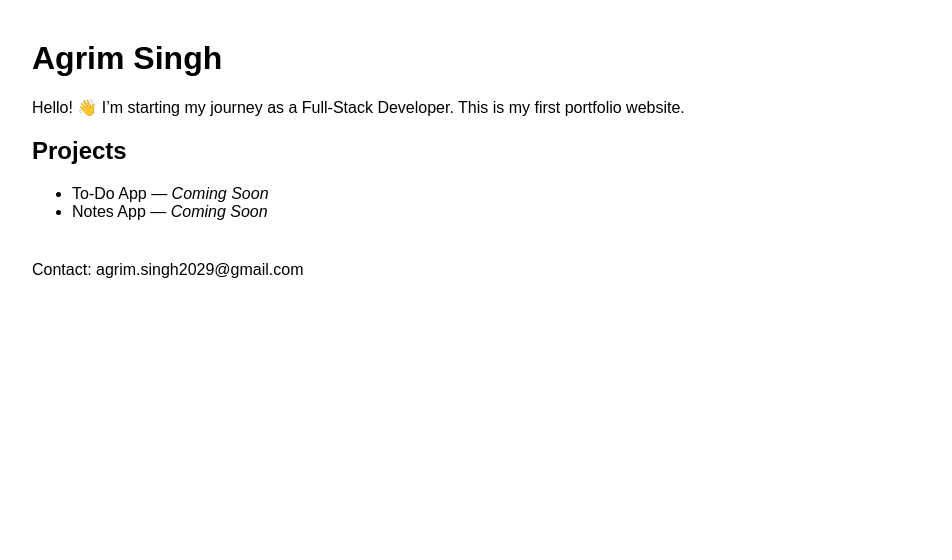
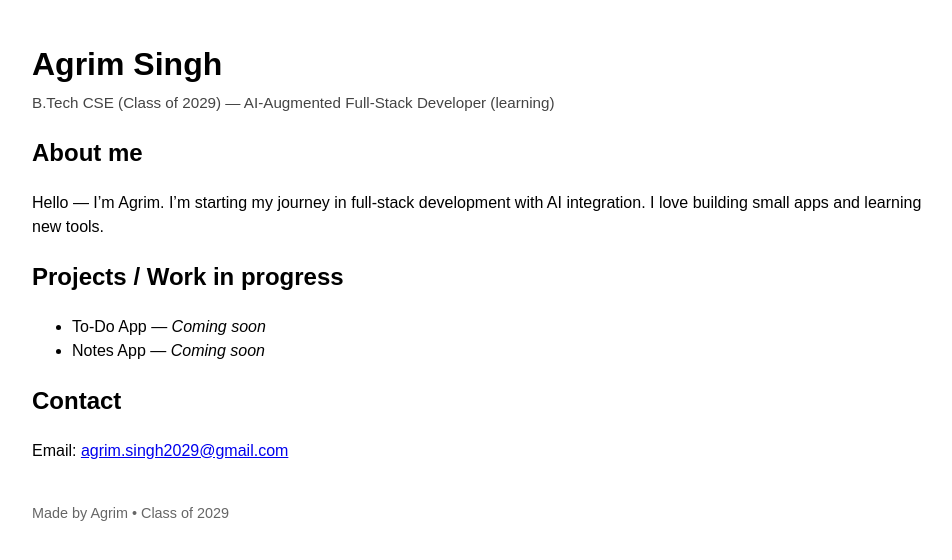
Before and after one commit to Agrim-Singh2029/Portfolio, a plain HTML site: page index.html in a window 1280 px wide. Shown: the whole page, without its empty margins (158-1110 px from the left). Drawn offline with Linux system fonts and the light colour scheme.

Commit message:
chore: Day 2 — update index.html (About + contact)

```diff
--- a/index.html
+++ b/index.html
@@ -5,18 +5,32 @@
   <meta name="viewport" content="width=device-width,initial-scale=1" />
   <title>Agrim Singh — Portfolio</title>
 </head>
-<body style="font-family:Arial,sans-serif;max-width:900px;margin:40px auto;">
-  <h1>Agrim Singh</h1>
-  <p>Hello! 👋 I’m starting my journey as a Full-Stack Developer. This is my first portfolio website.</p>
+<body style="font-family:Arial,sans-serif;max-width:900px;margin:40px auto;line-height:1.5;">
+  <header>
+    <h1 style="margin-bottom:0.25rem;">Agrim Singh</h1>
+    <p style="margin-top:0;font-size:0.95rem;color:#444;">B.Tech CSE (Class of 2029) — AI-Augmented Full-Stack Developer (learning)</p>
+  </header>
 
-  <h2>Projects</h2>
-  <ul>
-    <li>To-Do App — <em>Coming Soon</em></li>
-    <li>Notes App — <em>Coming Soon</em></li>
-  </ul>
+  <section style="margin-top:20px;">
+    <h2>About me</h2>
+    <p>Hello — I’m Agrim. I’m starting my journey in full-stack development with AI integration. I love building small apps and learning new tools.</p>
+  </section>
 
-  <footer style="margin-top:40px;">
-    <p>Contact: agrim.singh2029@gmail.com</p>
+  <section style="margin-top:20px;">
+    <h2>Projects / Work in progress</h2>
+    <ul>
+      <li>To-Do App — <em>Coming soon</em></li>
+      <li>Notes App — <em>Coming soon</em></li>
+    </ul>
+  </section>
+
+  <section style="margin-top:20px;">
+    <h2>Contact</h2>
+    <p>Email: <a href="mailto:agrim.singh2029@gmail.com">agrim.singh2029@gmail.com</a></p>
+  </section>
+
+  <footer style="margin-top:40px;color:#666;font-size:0.9rem;">
+    <p>Made by Agrim • Class of 2029</p>
   </footer>
 </body>
 </html>
```
